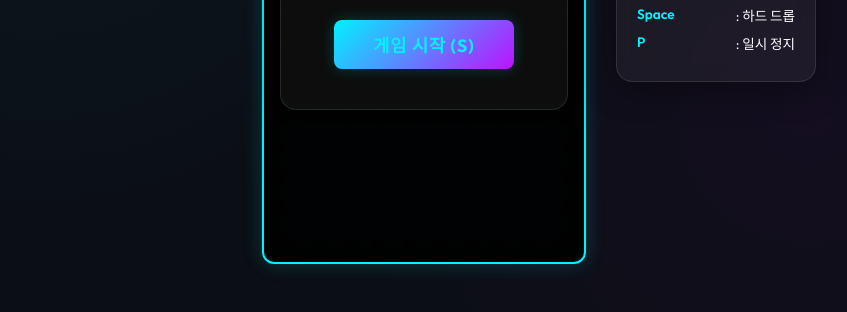
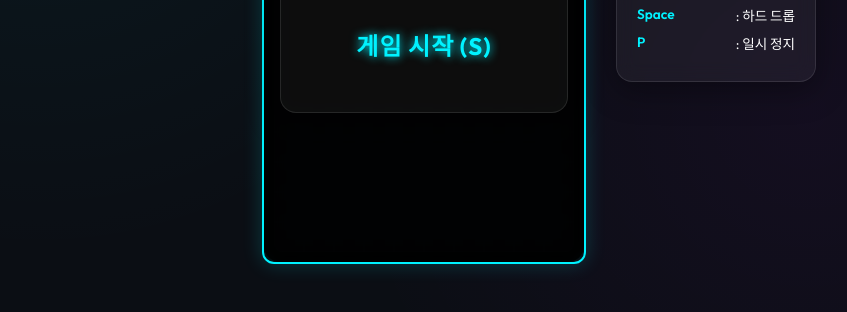
Before and after one commit to jimmyryu83-droid/Tetris, a plain HTML site: page index.html in a window 1280 px wide. Shown: the part 448-760 px from the top of the page, without its empty margins (216-1063 px from the left). Drawn offline with Linux system fonts and the light colour scheme.

Commit message:
style: make start button transparent text-only for a minimalist look

```diff
--- a/style.css
+++ b/style.css
@@ -223,14 +223,16 @@ button:hover {
 
 button.primary-btn {
     border: none;
+    background: transparent;
     font-weight: 700;
-    font-size: min(1.1rem, 4vh);
-    padding: min(12px, 2vh) 25px;
-    box-shadow: 0 0 15px rgba(0, 242, 255, 0.2);
-    white-space: nowrap; /* 한 줄 유지 */
+    font-size: min(1.5rem, 6vh);
+    padding: 10px;
+    color: var(--neon-blue);
+    text-shadow: 0 0 10px var(--neon-blue);
+    white-space: nowrap;
     width: auto;
-    min-width: 180px;
-    background: linear-gradient(135deg, var(--neon-blue), var(--neon-purple));
+    min-width: unset;
+    box-shadow: none;
 }
 
 button.primary-btn:hover {
```
